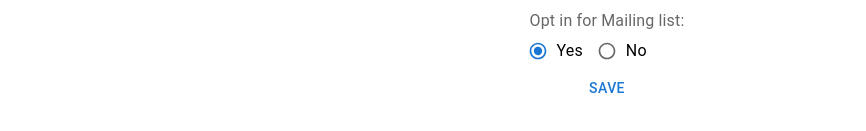
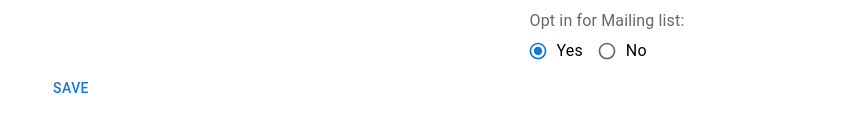
Before and after one commit to saunders-cz/final-exam-zhehaolin, a React (Create React App) app in the folder packages/client/: page /register in a window 1280 px wide. Shown: the part 383-514 px from the top of the page, without its empty margins (33-899 px from the left). Built offline with nearby package versions, Linux system fonts and the light colour scheme.

Commit message:
fixed some syntax error

```diff
--- a/packages/client/src/modules/meal/registration/RegisterForm.js
+++ b/packages/client/src/modules/meal/registration/RegisterForm.js
@@ -104,7 +104,6 @@ export const RegisterForm = ({ id, onClose }) => {
             />
           </Grid>
           <Grid item xs={12}>
-          <Grid item xs={12}>
           <FormControl>
             <FormLabel>Opt in for Mailing list:</FormLabel>
             <RadioGroup
@@ -129,7 +128,11 @@ export const RegisterForm = ({ id, onClose }) => {
 
             </RadioGroup>
           </FormControl>
-        </Grid>
+
+
+          </Grid>
+
+          <Grid>
             <Button type="submit" disabled={loading}>
               Save
             </Button>
```
Also changed, not shown: 1 other file (tests, documents, lock files or other folders).
